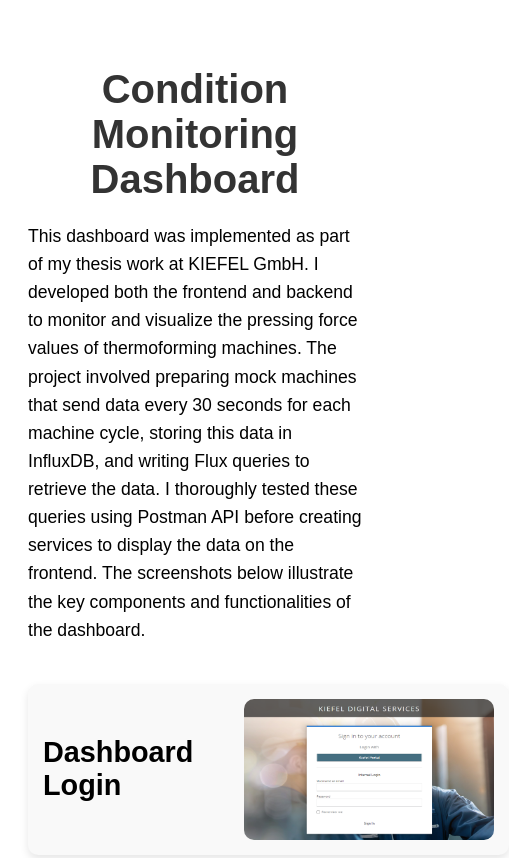
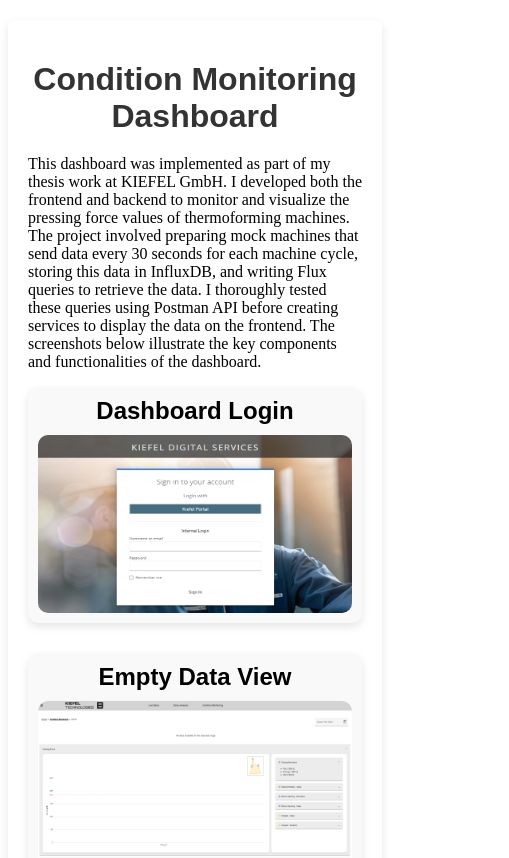
Before and after one commit to NisaanthK/Condition-Monitoring, an Angular app in the folder conditon-monitoring/: page / in a window 390 px wide. Shown: the top 858 px of the page, 509 px wide, since content can reach past the window. Built offline with nearby package versions, Linux system fonts and the light colour scheme.

Commit message:
Make it more responsive

```diff
--- a/conditon-monitoring/src/app/image-display/image-display.component.scss
+++ b/conditon-monitoring/src/app/image-display/image-display.component.scss
@@ -1,9 +1,17 @@
+body {
+  background-color: #e0e0e0;
+  font-family: 'Arial', sans-serif;
+  margin: 0;
+  padding: 0;
+}
 
 .container {
   padding: 20px;
   max-width: 1200px;
-  margin: 20px auto; /* Added margin to separate from edges */
-
+  margin: 20px auto;
+  background-color: #ffffff;
+  border-radius: 8px;
+  box-shadow: 0 4px 10px rgba(0, 0, 0, 0.1);
 }
 
 h1 {
@@ -14,22 +22,26 @@ h1 {
   color: #333;
 }
 
-.intro {
-margin-bottom: 40px;
+.introduction {
+  margin-bottom: 30px;
+  padding: 15px;
+  background-color: #f7f7f7;
+  border-left: 5px solid #444;
+  border-radius: 5px;
+  box-shadow: 0 2px 4px rgba(0, 0, 0, 0.1);
 
   p {
     font-size: 1.1rem;
     line-height: 1.6;
-    color: #000000;
+    color: #555;
     font-family: 'Arial', sans-serif;
     margin: 0;
-    justify-content:center
   }
 }
 
 .image-gallery {
   display: grid;
-  grid-template-columns: 1fr;
+  grid-template-columns: repeat(auto-fit, minmax(280px, 1fr));
   gap: 30px;
 }
 
@@ -60,7 +72,8 @@ margin-bottom: 40px;
   }
 
   img {
-    width: 250px;
+    width: 100%;
+    max-width: 300px;
     height: auto;
     border-radius: 10px;
     transition: transform 0.3s ease;
@@ -79,14 +92,15 @@ margin-bottom: 40px;
   background-color: rgba(0, 0, 0, 0.8);
   justify-content: center;
   align-items: center;
+  padding: 20px;
 
   .modal-content {
     position: relative;
     background-color: #fefefe;
     padding: 20px;
     border: 1px solid #888;
-    width: 80%;
-    max-width: 700px;
+    width: 100%;
+    max-width: 600px;
     border-radius: 8px;
     box-shadow: 0 5px 15px rgba(0, 0, 0, 0.3);
 
@@ -95,7 +109,7 @@ margin-bottom: 40px;
       height: auto;
       border-radius: 8px;
       transition: transform 0.3s ease;
-      transform: scale(0.90);
+      transform: scale(0.95);
     }
 
     .caption {
@@ -142,3 +156,39 @@ margin-bottom: 40px;
     }
   }
 }
+
+@media (max-width: 600px) {
+  h1 {
+    font-size: 2rem;
+  }
+
+  .introduction {
+    padding: 10px;
+    p {
+      font-size: 1rem;
+    }
+  }
+
+  .image-tile {
+    flex-direction: column; /* Stack content on top of image on mobile */
+    text-align: center;
+    padding: 10px;
+
+    .image-content {
+      padding-right: 0;
+      margin-bottom: 10px;
+
+      h3 {
+        font-size: 1.5rem;
+      }
+    }
+
+    img {
+      max-width: 100%;
+    }
+  }
+
+  .modal-content {
+    padding: 15px;
+  }
+}
```
